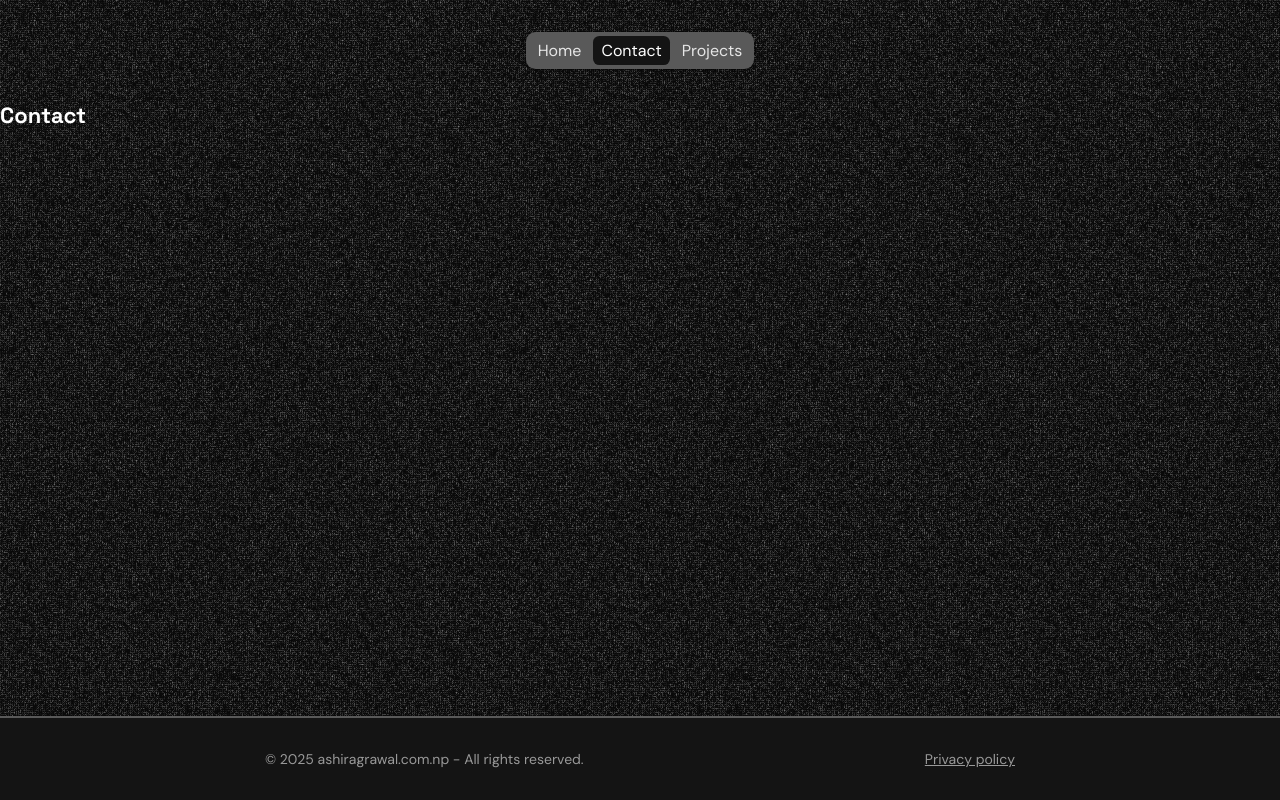
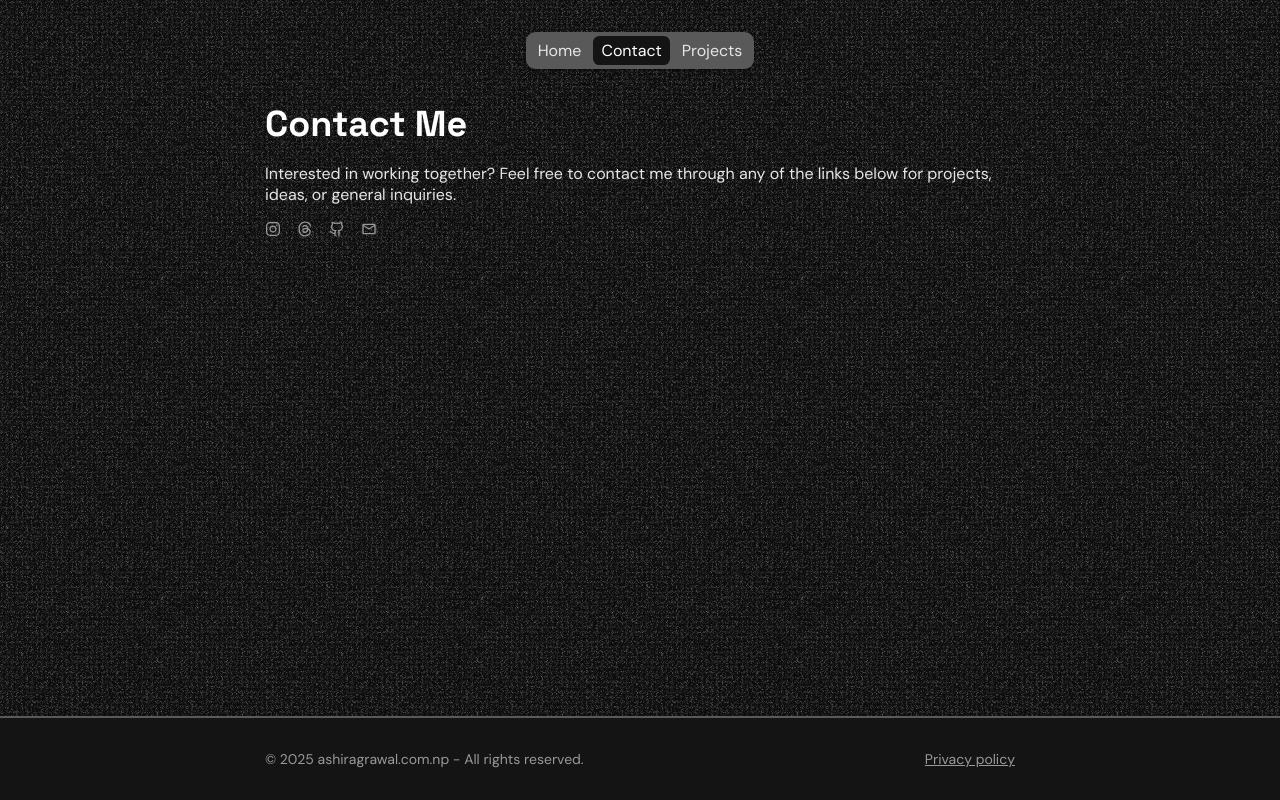
Before and after one commit to AshirAg/ashirs-portfolio, a React (Vite) app in the folder frontend/: page /contact in a window 1280 px wide. Built offline with nearby package versions, Linux system fonts and the light colour scheme.

Commit message:
Updated Files & Added Contact page - Aug 06, WED

```diff
--- /dev/null
+++ b/frontend/src/components/contactHeading/ContactHeading.jsx
@@ -0,0 +1,21 @@
+import styles from "./ContactHeading.module.css"
+import Links from "../micro-components/links/Links.jsx";
+
+function ContactHeading(){
+    return(
+        <div className="section">
+            <div className="container">
+                <div className={styles.contact_heading}>
+                    <h1>Contact Me</h1>
+                    <p className={styles.text}>Interested in working together? Feel free to contact me through any of the links below for projects, ideas, or general inquiries.</p>
+
+                    <Links />
+
+
+                </div>
+            </div>
+        </div>
+    )
+}
+
+export default ContactHeading
--- /dev/null
+++ b/frontend/src/components/contactHeading/ContactHeading.module.css
@@ -0,0 +1,11 @@
+.contact_heading{
+    width: 100%;
+    display: flex;
+    flex-direction: column;
+    gap: var(--spacing-lg);
+}
+
+.text{
+    font-size: var(--body-lg);
+    color: var(--text-secondary);
+}
--- /dev/null
+++ b/frontend/src/components/micro-components/links/Links.jsx
@@ -0,0 +1,18 @@
+import styles from "./Links.module.css";
+import { FaInstagram } from "react-icons/fa";
+import { FaThreads } from "react-icons/fa6";
+import { LuGithub } from "react-icons/lu";
+import { MdOutlineMailOutline } from "react-icons/md";
+
+function Links(){
+    return(
+        <div className={styles.links}>
+            <a href="https://instagram.com/good_times_with_ashir" aria-label="Instagram Link" target='_blank'><FaInstagram /></a>
+            <a href="https://threads.com/good_times_with_ashir" aria-label="Threads Link" target='_blank'><FaThreads /></a>
+            <a href="https://github.com/AshirAg"  aria-label="GitHub Link" target='_blank'><LuGithub /></a>
+            <a href="mailto: ashiragrawal20@gmail.com" aria-label="Send Email"><MdOutlineMailOutline /></a>
+        </div>
+    )
+}
+
+export default Links;
--- /dev/null
+++ b/frontend/src/components/micro-components/links/Links.module.css
@@ -0,0 +1,14 @@
+.links{
+    display: flex;
+    gap: var(--spacing-lg);
+    align-items: center;
+}
+.links a{
+    display: flex;
+    font-size: var(--body-lg);
+    color: var(--text-muted);
+}
+.links a:hover{
+    font-size: var(--body-lg);
+    color: var(--text-primary);
+}
--- a/frontend/src/components/micro-components/profileInfo/ProfileInfo.jsx
+++ b/frontend/src/components/micro-components/profileInfo/ProfileInfo.jsx
@@ -1,10 +1,7 @@
 import styles from './ProfileInfo.module.css'
 import { IoLocationOutline } from "react-icons/io5";
-import { FaInstagram } from "react-icons/fa";
-import { FaThreads } from "react-icons/fa6";
-import { LuGithub } from "react-icons/lu";
-import { MdOutlineMailOutline } from "react-icons/md";
 import Button from '../button/Button.jsx';
+import Links from '../links/Links.jsx';
 
 import { BsFileEarmarkArrowDown } from "react-icons/bs";
 
@@ -17,10 +14,7 @@ function ProfileInfo(){
             <p className={styles.location}><IoLocationOutline /> Biratnagar, Nepal</p>
             <p className={styles.desc}>Full-stack Web Developer focused on building clean & functional websites. Building websites for over 4 years.</p>
             <div className={styles.links}>
-                <a href="https://instagram.com/good_times_with_ashir" aria-label="Instagram Link" target='_blank'><FaInstagram /></a>
-                <a href="https://threads.com/good_times_with_ashir" aria-label="Threads Link" target='_blank'><FaThreads /></a>
-                <a href="https://github.com/AshirAg"  aria-label="GitHub Link" target='_blank'><LuGithub /></a>
-                <a href="mailto: ashiragrawal20@gmail.com" aria-label="Send Email"><MdOutlineMailOutline /></a>
+                <Links />
                 <Button className='sm button_primary' icon={<BsFileEarmarkArrowDown />}>Resume</Button>
             </div>
         </div>
--- a/frontend/src/components/micro-components/profileInfo/ProfileInfo.module.css
+++ b/frontend/src/components/micro-components/profileInfo/ProfileInfo.module.css
@@ -16,12 +16,3 @@ p.desc{
     gap: var(--spacing-lg);
     align-items: center;
 }
-.links a{
-    display: flex;
-    font-size: var(--body-lg);
-    color: var(--text-muted);
-}
-.links a:hover{
-    font-size: var(--body-lg);
-    color: var(--text-primary);
-}
--- a/frontend/src/pages/Contact.jsx
+++ b/frontend/src/pages/Contact.jsx
@@ -1,8 +1,10 @@
-
+import ContactHeading from "../components/contactHeading/ContactHeading.jsx";
 
 function Contact(){
     return(
-        <h3>Contact</h3>
+        <>
+        <ContactHeading />
+        </>
     )
 }
 
```
Also changed, not shown: frontend/src/assets/noise.svg.
